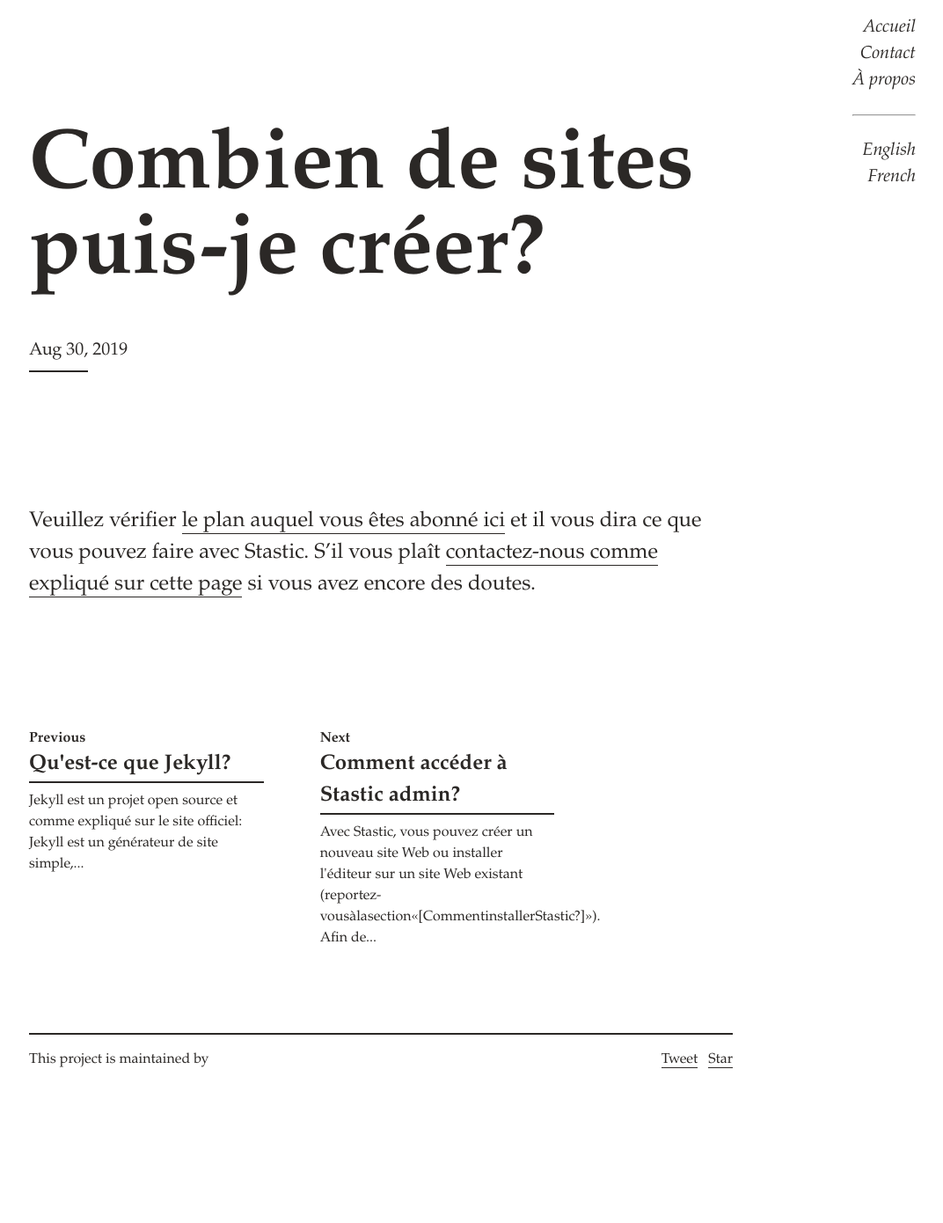
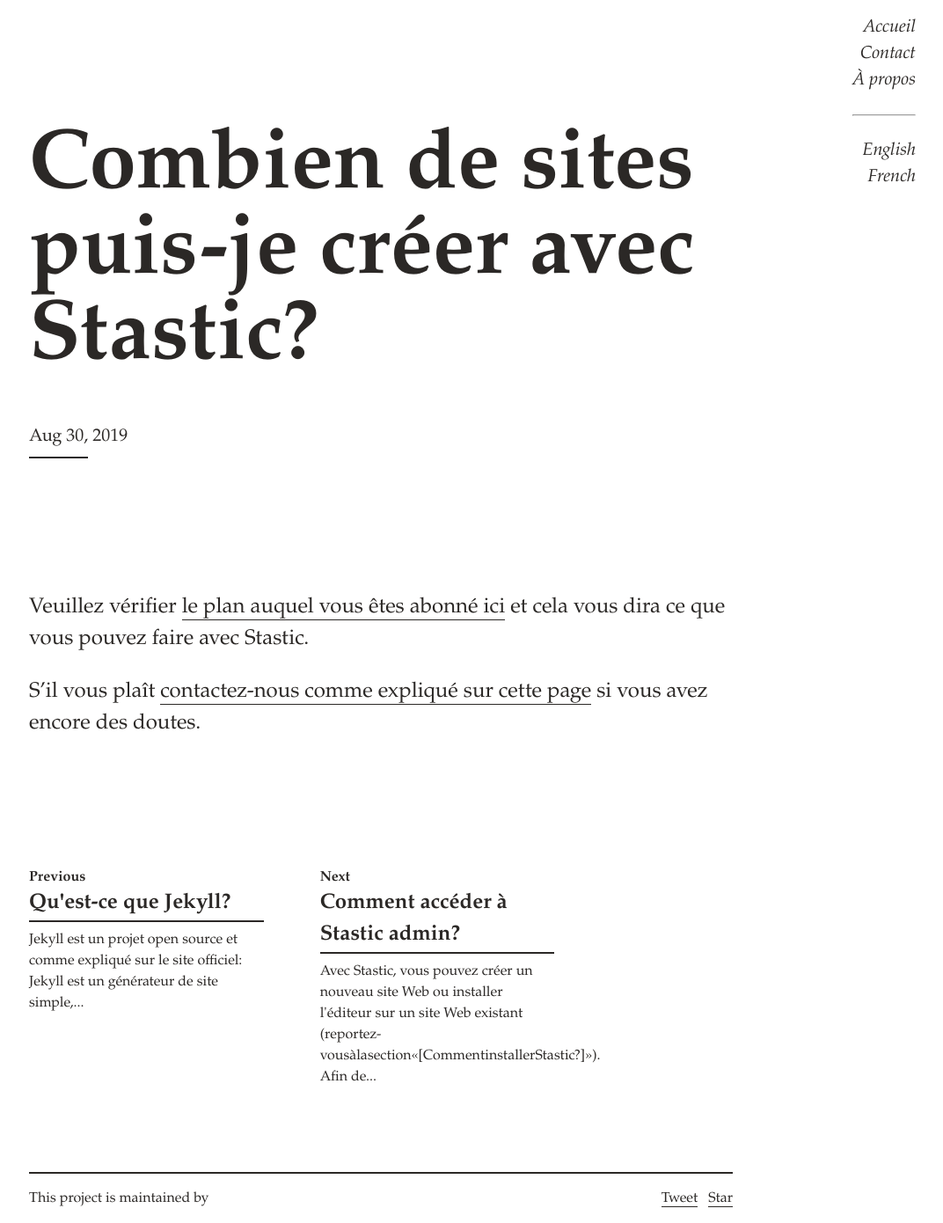
Before and after one commit to lexoyo/www.stastic.net, a Jekyll site: the page built from _fr/combien_de_sites_web_puis-je_creer_au_format_.md, in a window 1280 px wide. Shown: the whole page at 88% size, without its empty margins (207-1279 px from the left). Built offline with Jekyll 4.4.1, drawn with Linux system fonts in a browser that asks for light colours; comment, search, counter and statistics services are not loaded; before the commit the page ends 1232 px from its top, so only the background shows below that.

Commit message:
Create _fr/combien_de_sites_web_puis-je_creer_au_format_.md

```diff
--- a/_fr/combien_de_sites_web_puis-je_creer_au_format_.md
+++ b/_fr/combien_de_sites_web_puis-je_creer_au_format_.md
@@ -1,6 +1,8 @@
 ---
-title: Combien de sites puis-je créer?
+title: Combien de sites puis-je créer avec Stastic?
 layout: post
 
 ---
-Veuillez vérifier [le plan auquel vous êtes abonné ici](https://github.com/marketplace/stastic-website-editor#pricing-and-setup) et il vous dira ce que vous pouvez faire avec Stastic. S'il vous plaît [contactez-nous comme expliqué sur cette page](/contact) si vous avez encore des doutes.
+Veuillez vérifier [le plan auquel vous êtes abonné ici](https://github.com/marketplace/stastic-website-editor#pricing-and-setup) et cela vous dira ce que vous pouvez faire avec Stastic.
+
+S'il vous plaît [contactez-nous comme expliqué sur cette page](/contact) si vous avez encore des doutes.
```
